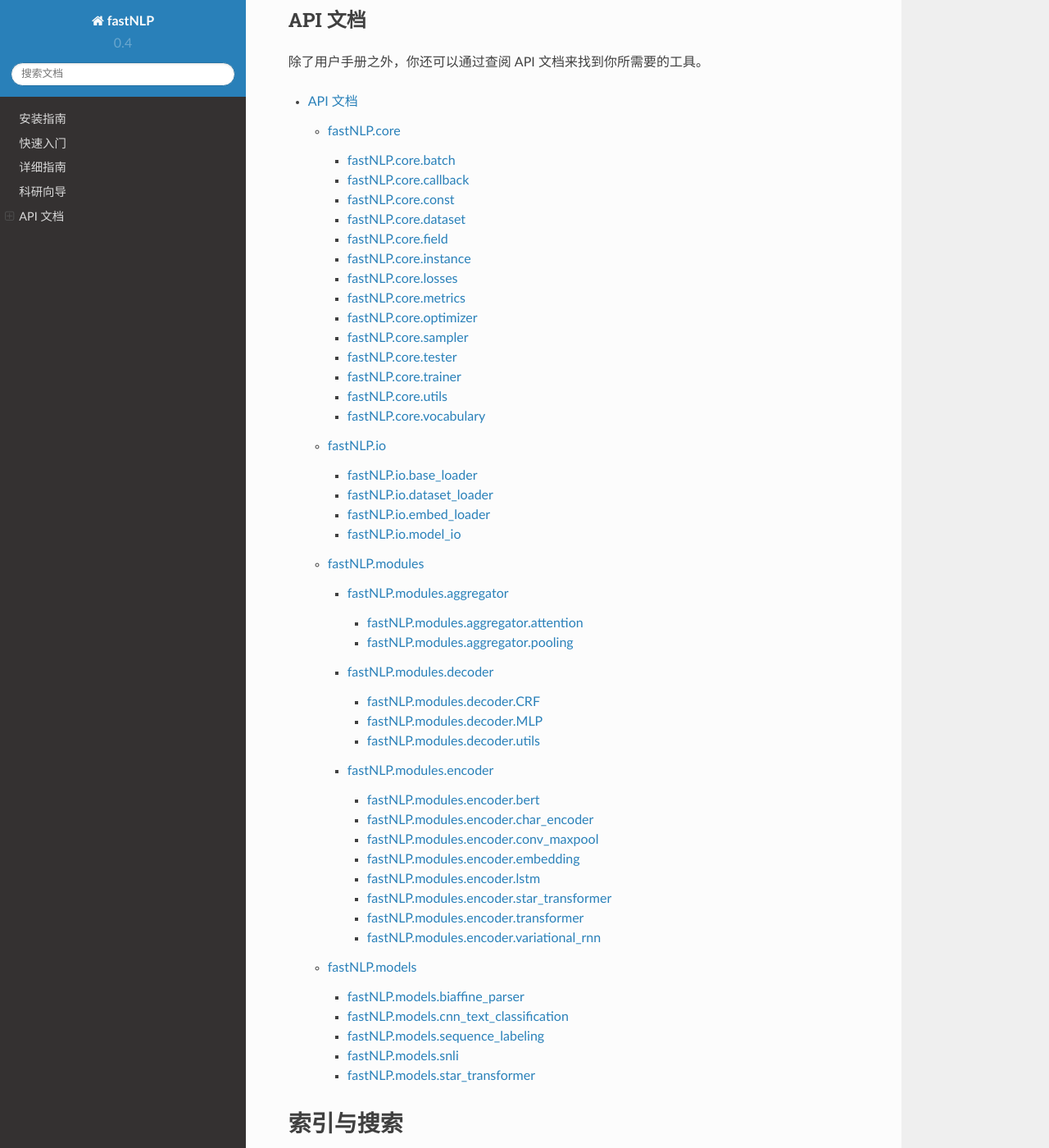
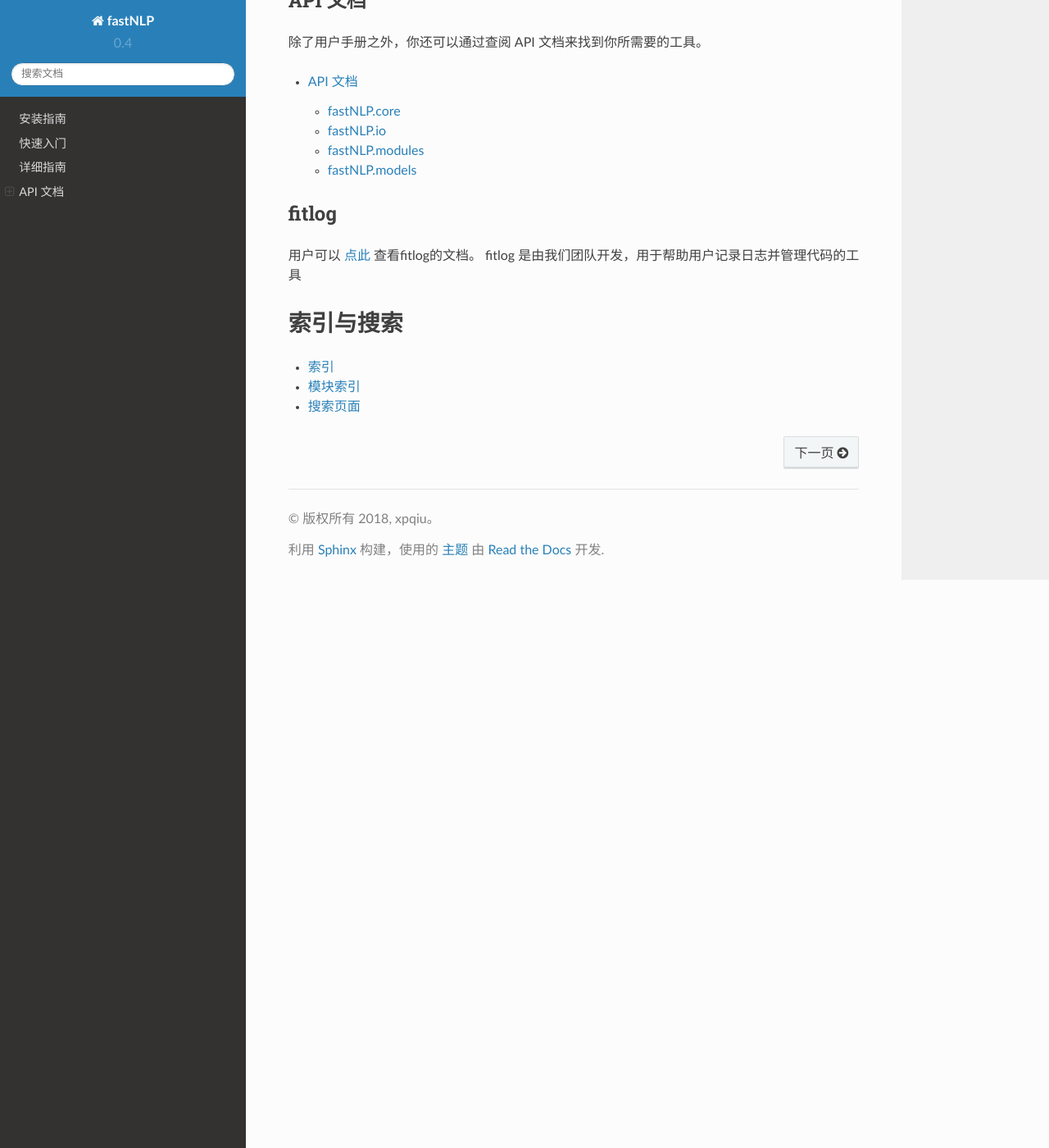
Before and after one commit to fastnlp/fastNLP, a Sphinx documentation site: the page built from docs/source/index.rst, in a window 1280 px wide and 1400 px high, scrolled down 1395 px. Shown: the whole window at 82% size. Built offline with Sphinx 7.4.7 and the Read the Docs theme 2.0.0, drawn with Linux system fonts in a browser that asks for light colours.

Commit message:
增加了到 fitlog 文档的链接。

```diff
--- a/docs/source/index.rst
+++ b/docs/source/index.rst
@@ -55,8 +55,6 @@
     安装指南 <user/installation>
     快速入门 <user/quickstart>
     详细指南 <user/tutorial_one>
-    科研向导 <user/with_fitlog>
-
 
 API 文档
 -------------
@@ -65,9 +63,15 @@
 
 .. toctree::
    :titlesonly:
+   :maxdepth: 2
 
    fastNLP
 
+fitlog
+------
+
+用户可以 `点此 <https://fitlog.readthedocs.io/zh/latest/>`_  查看fitlog的文档。
+fitlog 是由我们团队开发，用于帮助用户记录日志并管理代码的工具
 
 索引与搜索
 ==================
```
